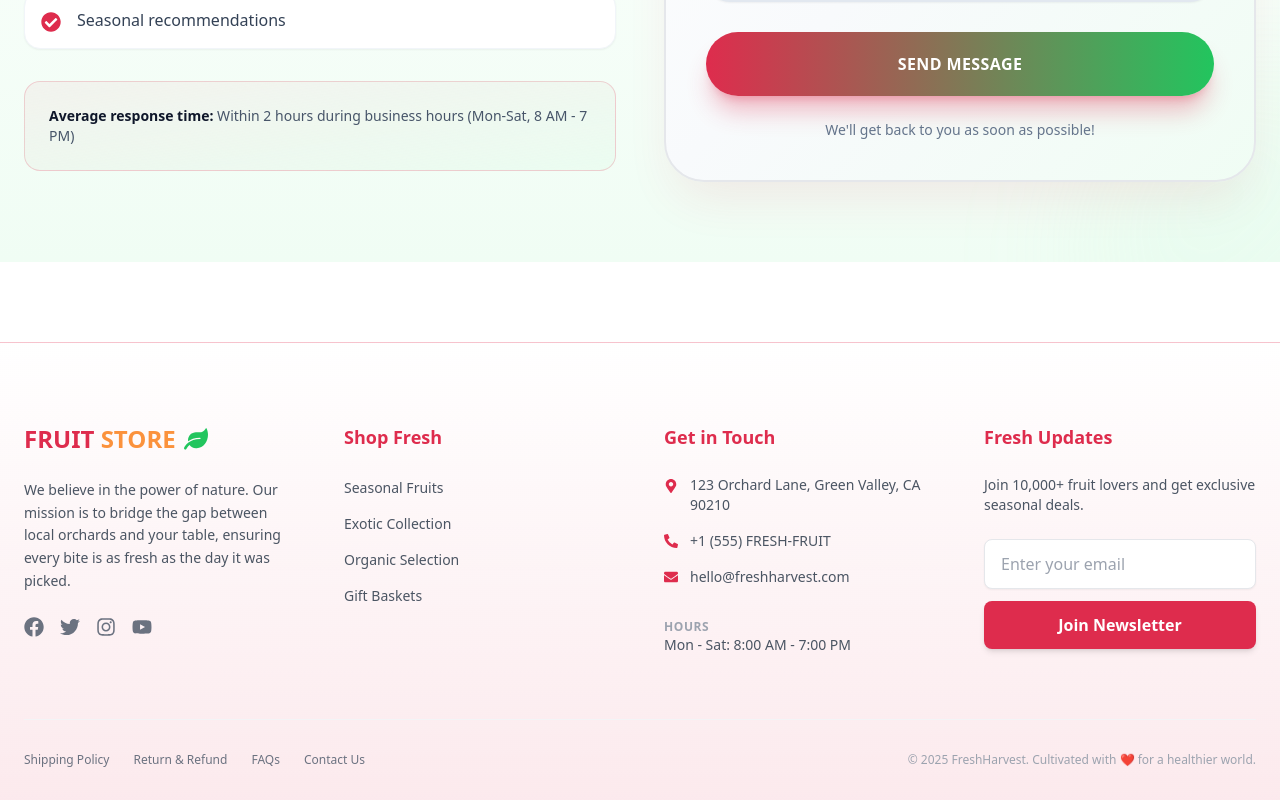
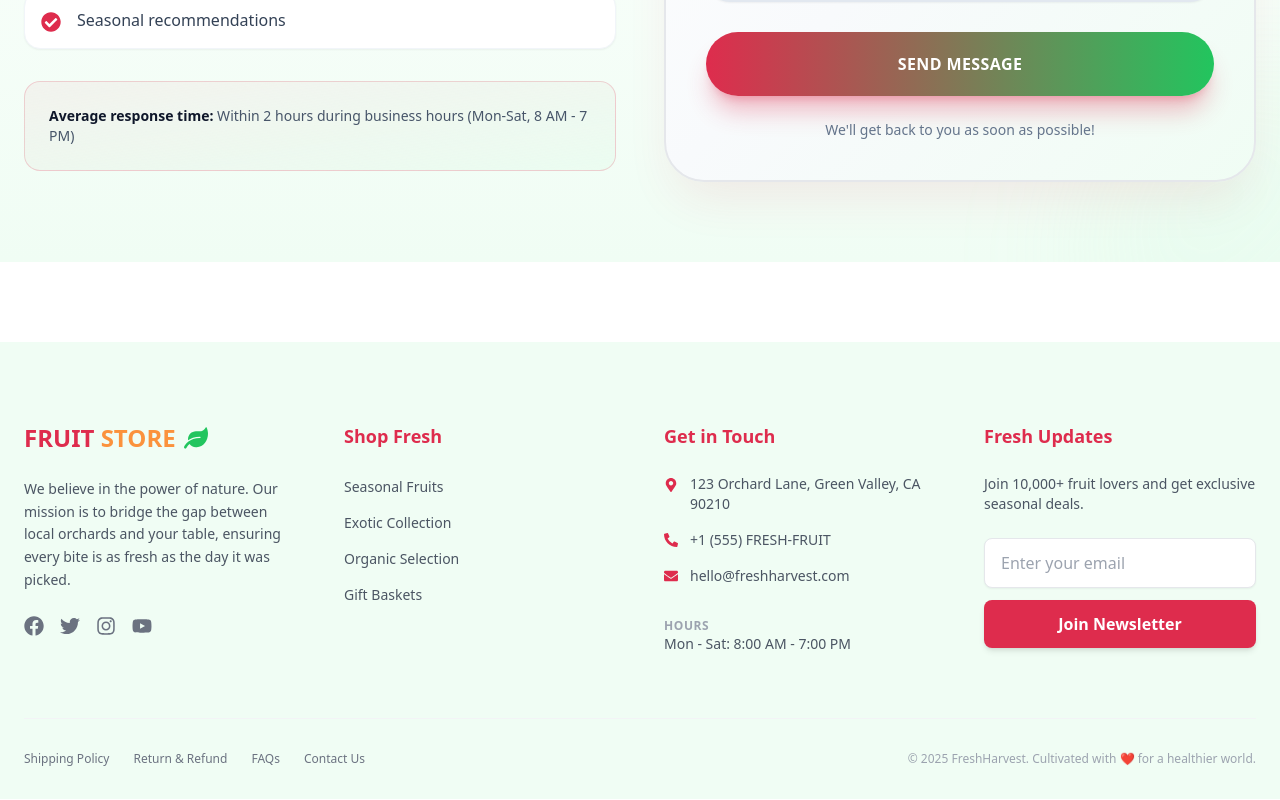
Before and after one commit to KashifSaeed1/Fruitstore-landing-page, a React (Vite) app: page / in a window 1280 px wide. Shown: the part 5568-6368 px from the top of the page. Built offline with nearby package versions, Linux system fonts and the light colour scheme; a web font is replaced by a local one.

Commit message:
update footer color

```diff
--- a/src/components/Footer/Footer.jsx
+++ b/src/components/Footer/Footer.jsx
@@ -63,7 +63,7 @@ const Footer = () => {
   };
 
   return (
-    <footer className="bg-gradient-to-b from-white to-primary/10 pt-20 pb-8 mt-20 border-t border-primary/20">
+    <footer className="bg-green-50 pt-20 pb-8 mt-20  border-primary/20">
       <Toaster position="top-right" />
       <div className="container px-6 mx-auto">
 
```
